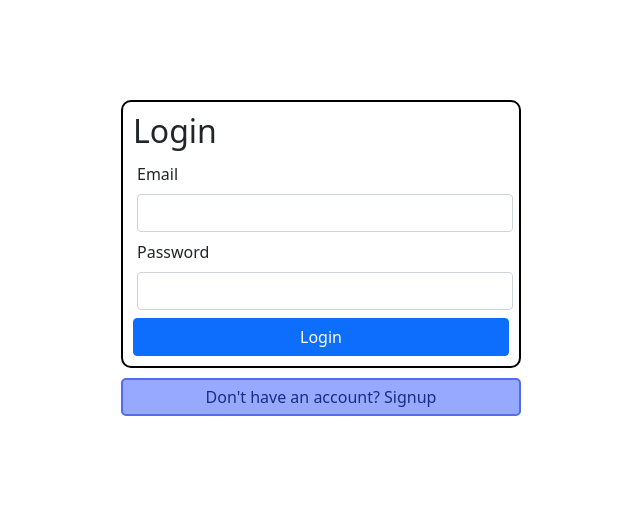
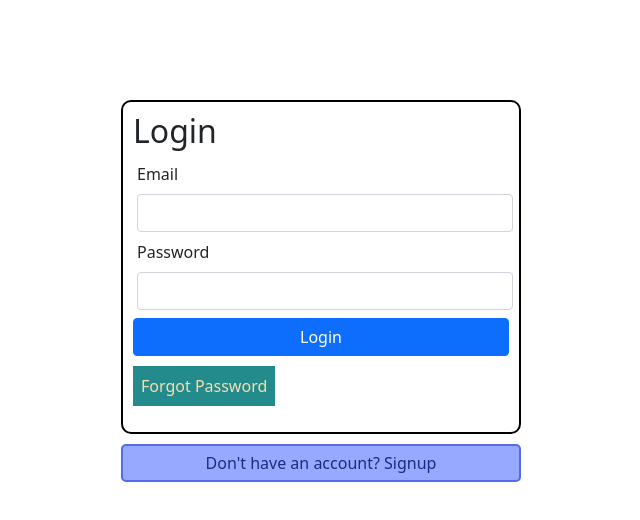
Before and after one commit to jaiswalk008/expense-tracker-using-react, a React (Create React App) app: page /login in a window 1280 px wide. Shown: the top 520 px of the page, without its empty margins (319-959 px from the left). Built offline with nearby package versions, Linux system fonts and the light colour scheme.

Commit message:
added password reset feature

```diff
--- a/src/Components/Context/AuthContextProvider.js
+++ b/src/Components/Context/AuthContextProvider.js
@@ -15,9 +15,10 @@ export const AuthContextProvider = (props) =>{
         setToken(token);
     }
     const logoutHandler =() =>{
-        // console.log('logout');
+        console.log('logout');
         history.push('/login');
-        setToken('');
+        addToken('');
+        // localStorage.setItem('')
 
     }
     const authCtx={
--- a/src/Components/User/Login.js
+++ b/src/Components/User/Login.js
@@ -25,12 +25,22 @@ const Login = () => {
         try {
             const res = await axios.post('https://identitytoolkit.googleapis.com/v1/accounts:signInWithPassword?key='+process.env.REACT_APP_AUTH_KEY,
         userDetails);
-            // console.log(res.data);
+            console.log(res.data);
             setErrorMessage('');
             authCtx.setToken(res.data.idToken);
             history.push('/expense');
         } catch (error) {
             console.log(error);
+            setErrorMessage(error.response.data.error.message);
+        }
+    }
+
+    const forgotPasswordHandler = async () =>{
+        try {
+            const res = await axios.post('https://identitytoolkit.googleapis.com/v1/accounts:sendOobCode?key='+process.env.REACT_APP_AUTH_KEY,
+            {requestType:"PASSWORD_RESET" ,
+        email:email})
+        } catch (error) {
             setErrorMessage(error.response.data.error.message);
         }
     }
@@ -45,6 +55,7 @@ const Login = () => {
                 <button className='btn w-100 mt-1 btn-primary'>Login</button>
             </form>
             {errorMessage.length>0 && <p className='message-alert'>{errorMessage}</p>}
+            <p className='forgot-password' onClick={forgotPasswordHandler}>Forgot Password</p>
         </div>
         <p className='signup'><Link to="/signup">Don't have an account? Signup</Link></p>
     </div>
--- a/src/Components/User/user.css
+++ b/src/Components/User/user.css
@@ -36,3 +36,15 @@
     border: 2px solid rgb(82, 108, 237) ;
     border-radius: 5px;
 }
+.forgot-password{
+    margin-top: 10px;
+    background-color: rgb(35, 139, 139);
+    color: wheat;
+    padding: 8px 8px;
+    width: fit-content;
+}
+.forgot-password:hover{
+    cursor: pointer;
+    background-color: rgb(21, 90, 90);
+    color: white;
+}
```
